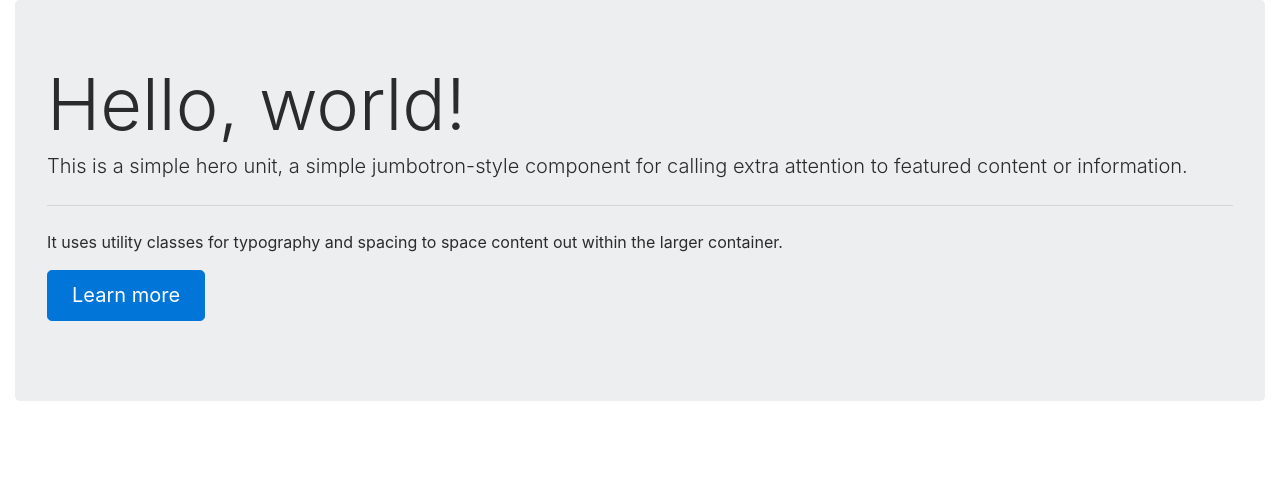
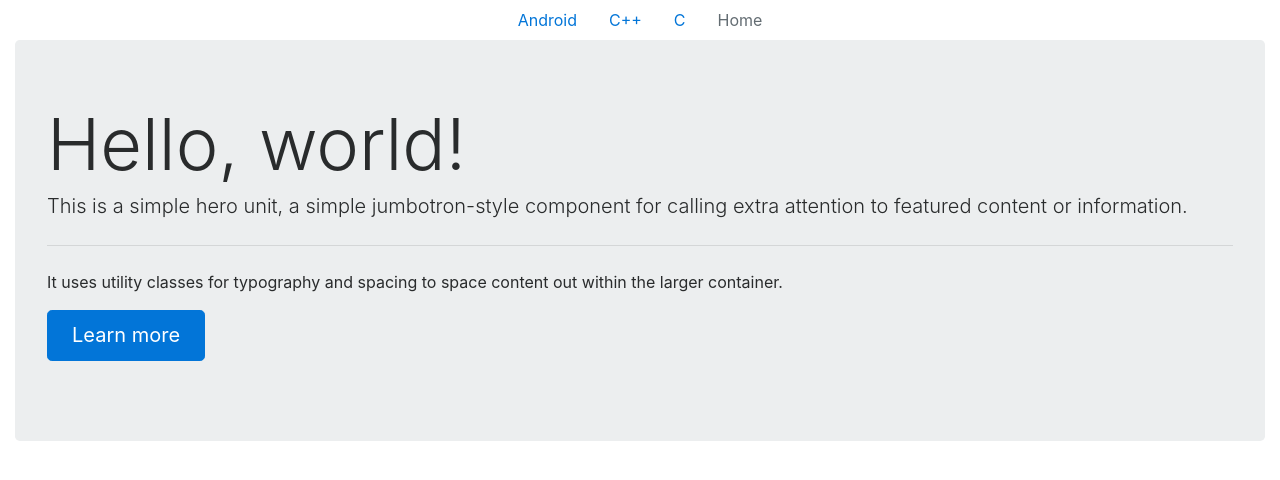
Before and after one commit to MMolieleng/mmolieleng.github.io, a plain HTML site: page index.html in a window 1280 px wide. Drawn offline with nearby package versions, Linux system fonts and the light colour scheme; a script that the page names is missing.

Commit message:
Added  Links And Menu

```diff
--- a/index.html
+++ b/index.html
@@ -9,6 +9,22 @@
     <link rel="stylesheet" href="https://maxcdn.bootstrapcdn.com/bootstrap/4.0.0-alpha.6/css/bootstrap.min.css" integrity="sha384-rwoIResjU2yc3z8GV/NPeZWAv56rSmLldC3R/AZzGRnGxQQKnKkoFVhFQhNUwEyJ" crossorigin="anonymous">
   </head>
   <body>
+
+    <ul class="nav justify-content-center">
+        <li class="nav-item">
+            <a class="nav-link active" href="#">Android</a>
+        </li>
+        <li class="nav-item">
+            <a class="nav-link" href="#">C++</a>
+        </li>
+        <li class="nav-item">
+            <a class="nav-link" href="#">C</a>
+        </li>
+        <li class="nav-item">
+            <a class="nav-link disabled" href="#">Home</a>
+        </li>
+    </ul>
+
     <div class="container-fluid">
         <div class="jumbotron">
             <h1 class="display-3">Hello, world!</h1>
```
